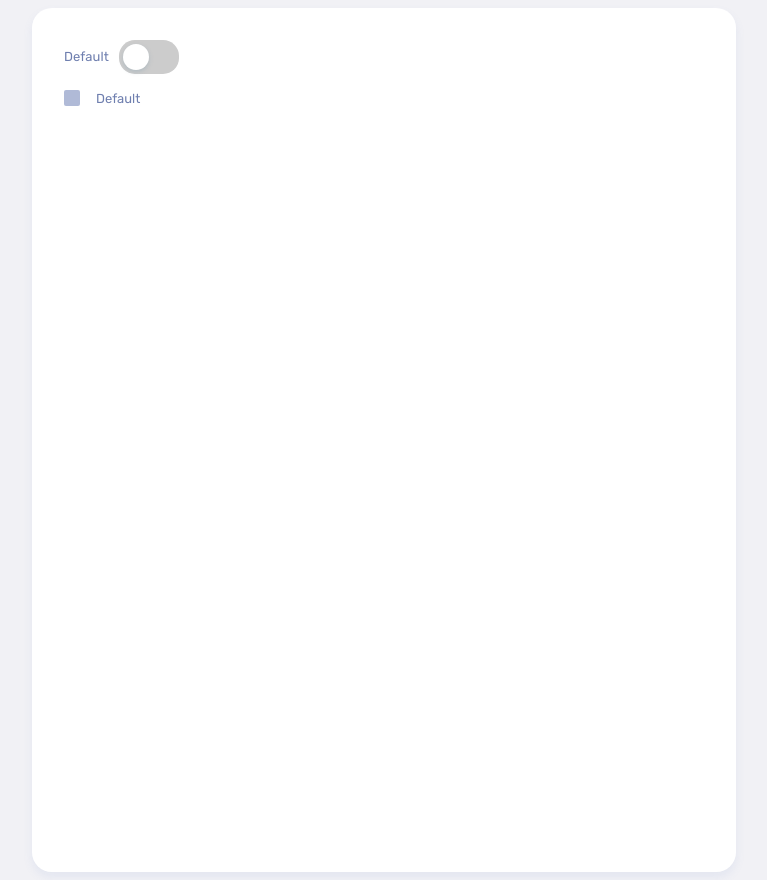
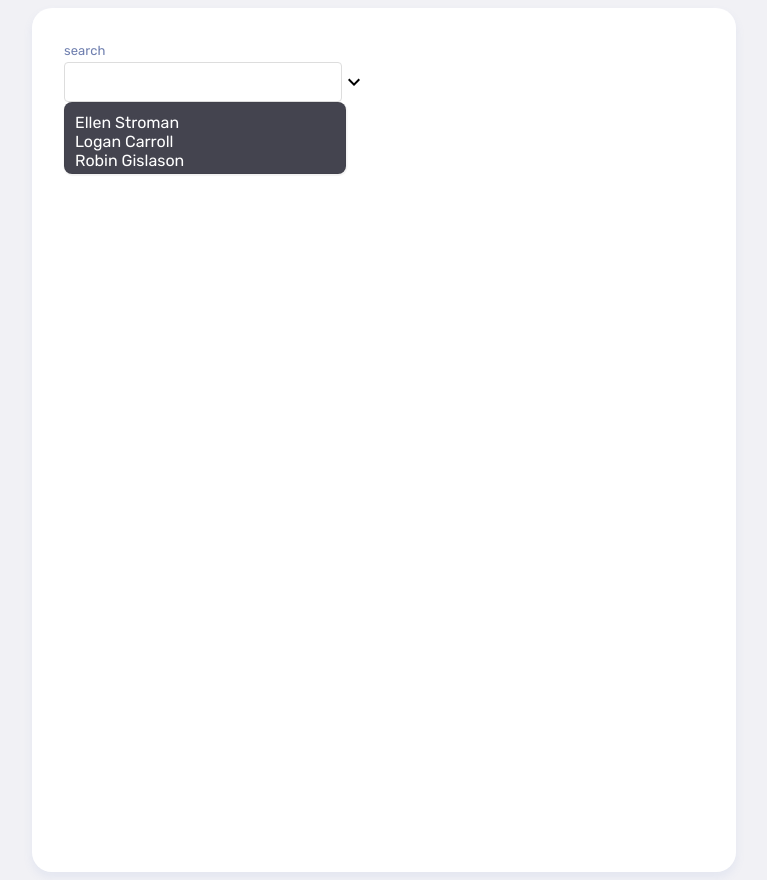
Before and after one commit to shinghuey27/dyno-web, a React (Create React App) app: page / in a window 1280 px wide. Shown: the whole page, without its empty margins (256-1023 px from the left). Built offline with nearby package versions, Linux system fonts and the light colour scheme.

Commit message:
tempered textboxjs list position line 26

```diff
--- a/src/App.js
+++ b/src/App.js
@@ -96,11 +96,13 @@ function App() {
         }}
       /> */}
 
-      {/* <Searchbar
+      <Searchbar
+        data={optionsSample}
         label={{ label: 'search' }}
         description={{
           label: "this is search bar",
         }}
+        text
         text={{
           style: {
             border: "1px solid #ddd",
@@ -114,7 +116,6 @@ function App() {
             boxSizing: "border-box",
           }
         }}
-        data={optionsSample}
       listBox={{
         style: {
           backgroundColor: '#44444F',
@@ -139,7 +140,8 @@ function App() {
         },
         className: 'itemList'
       }}
-      /> */}
+      // icon={{style:{marginTop:50}}}
+      />
 
       {/* <div style={{ display: 'flex', }}>
 
@@ -198,16 +200,16 @@ function App() {
       {/* <RadioButton
         label='new label' /> */}
 
-      <Switch
+      {/* <Switch
         label
 
-      />
+      /> */}
 
-      <Checkbox
+      {/* <Checkbox
         label
-      // checkMark={{ style: {backgroundColor:'red'} }}
-      // container={{ style: {color:'green', "&::after":{}} }}
-      />
+      checkMark={{ style: {backgroundColor:'red'} }}
+      container={{ style: {color:'green', "&::after":{}} }}
+      /> */}
 
 
 
--- a/src/Components/Searchbar/Searchbar.jsx
+++ b/src/Components/Searchbar/Searchbar.jsx
@@ -15,13 +15,16 @@ export default function Searchbar(props) {
                     text={text}
                     description={description}
                     error={error}
-                    // {...textBox}
+                // {...textBox}
                 />
                 <div >
                     <KeyboardArrowDownIcon style={{ ...props.iconStyle }} {...icon} />
                 </div>
             </div>
-            <div style={{ position: 'relative' }}>
+            <div style={{
+                position: 'relative',
+                top: 21  //<--- why suddenly need ? need to check why need tempered this position
+            }}>
                 {data && <List
                     data={data && data.length ? data : sampleItem}
                     listBox={listBox}
```
Lines whose indentation alone changed are shown as unchanged.
